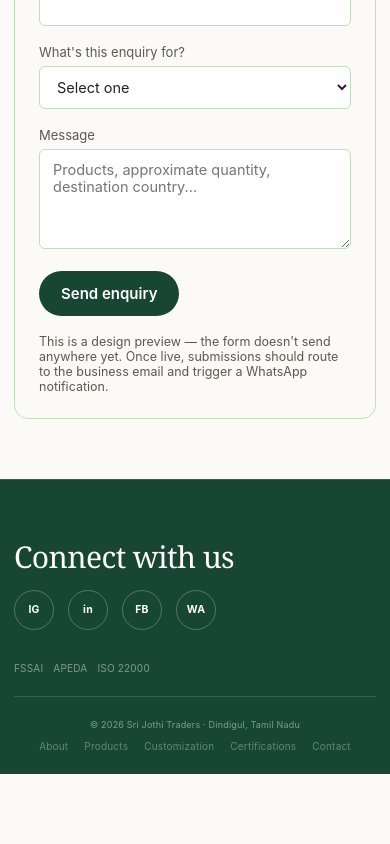
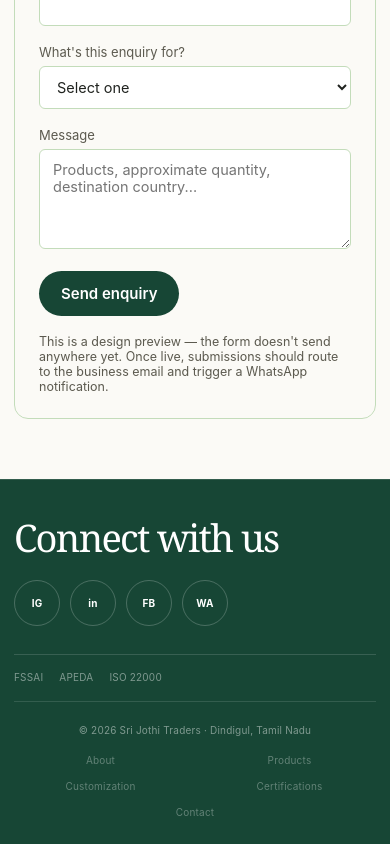
Before and after one commit to Lokesh-5618/sri-jothi-site, a React (Vite) app: page /contact in a window 390 px wide. Shown: the part 1022-1866 px from the top of the page. Before the commit the page ends 1796 px from the top, so only its background shows below. Built offline with nearby package versions, Linux system fonts and the light colour scheme.

Commit message:
Update index.css

```diff
--- a/src/index.css
+++ b/src/index.css
@@ -29,7 +29,7 @@
 
 /* ---------- reset ---------- */
 *, *::before, *::after { box-sizing: border-box; }
-html { scroll-behavior: smooth; }
+html { scroll-behavior: auto; }
 body {
   margin: 0;
   background: var(--paper);
@@ -83,14 +83,25 @@ section { padding: var(--space-section) 0; }
 .kicker { margin-bottom: 24px; }
 .index-num { font: clamp(64px, 8vw, 105px)/.8 var(--serif); color: var(--lime); }
 .section-head {
-  display: flex;
-  flex-direction: column;
-  gap: 14px;
+  display: grid;
+  grid-template-columns: 180px minmax(0, 1fr);
+  gap: clamp(30px, 6vw, 100px);
+  align-items: start;
   margin-bottom: clamp(48px, 6vw, 72px);
 }
-.section-head .eyebrow { padding-top: 0; }
+.section-head .eyebrow { padding-top: 10px; }
 
 /* ---------- scroll progress ---------- */
+#scroll-progress {
+  position: fixed;
+  top: 0; left: 0;
+  height: 2px;
+  width: 0%;
+  background: var(--brown);
+  z-index: 300;
+  transform-origin: left;
+}
+
 /* ---------- reveal system ---------- */
 .reveal {
   opacity: 0;
@@ -99,14 +110,7 @@ section { padding: var(--space-section) 0; }
   transition-delay: calc(var(--i, 0) * 80ms);
 }
 .reveal.is-visible { opacity: 1; transform: none; }
-.text-reveal {
-  overflow: hidden;
-  display: block;
-  /* room for descenders (y, g, p, j) so the tight heading line-height
-     doesn't get sliced off by the overflow:hidden reveal mask */
-  padding-bottom: 0.18em;
-  margin-bottom: -0.18em;
-}
+.text-reveal { overflow: hidden; display: block; }
 .text-reveal > * {
   display: block;
   transform: translateY(115%);
@@ -442,45 +446,48 @@ section:not(.page-hero):not(.hero)::before {
 
 /* ---------- footer ---------- */
 footer {
-  padding: 26px 0;
+  padding: 0;
   background: var(--green);
   border-top: 1px solid rgba(255, 255, 255, .12);
   color: rgba(255, 255, 255, .45);
   font-size: 10px;
   letter-spacing: .02em;
 }
-.footer-inner {
-  display: flex;
-  justify-content: space-between;
-  align-items: center;
-  flex-wrap: wrap;
-  gap: 14px;
+
+/* ---------- connect section ---------- */
+.footer-connect-section {
+  padding: clamp(44px, 5.5vw, 64px) 0 clamp(30px, 3.5vw, 40px);
+  border-bottom: 1px solid rgba(255, 255, 255, .14);
 }
-.footer-links { display: flex; gap: 22px; flex-wrap: wrap; }
-.footer-links a { opacity: .75; transition: opacity .25s; }
-.footer-links a:hover { opacity: 1; color: var(--lime); }
 
-.footer-connect-section {
-  padding: clamp(40px, 6vw, 64px) 0 clamp(32px, 5vw, 48px);
-}
 .footer-connect {
+  width: 100%;
   display: flex;
   align-items: center;
   justify-content: space-between;
-  flex-wrap: wrap;
-  gap: 24px;
+  gap: 48px;
 }
+
 .footer-connect-label {
-  font: 400 clamp(30px, 4.4vw, 46px)/1 var(--serif);
-  letter-spacing: -.02em;
+  font: 400 clamp(40px, 4.2vw, 58px)/1 var(--serif);
+  letter-spacing: -.045em;
   color: #fff;
+  white-space: nowrap;
 }
-.footer-socials { display: flex; gap: 14px; }
+
+.footer-socials {
+  display: flex;
+  align-items: center;
+  gap: 16px;
+  margin-left: auto;
+  flex-shrink: 0;
+}
+
 .footer-socials a {
-  width: 52px;
-  height: 52px;
+  width: 64px;
+  height: 64px;
   border-radius: 50%;
-  border: 1px solid rgba(255, 255, 255, .25);
+  border: 1px solid rgba(255, 255, 255, .22);
   display: flex;
   align-items: center;
   justify-content: center;
@@ -490,29 +497,170 @@ footer {
   color: #fff;
   transition: background .25s, border-color .25s, transform .25s var(--ease), color .25s;
 }
-.footer-socials a:hover { background: var(--lime); color: var(--green); border-color: var(--lime); transform: translateY(-2px); }
 
+.footer-socials a:hover {
+  background: var(--lime);
+  color: var(--green);
+  border-color: var(--lime);
+  transform: translateY(-2px);
+}
+
+/* ---------- certifications — separate minimal row ---------- */
 .footer-cert-section {
   display: flex;
-  padding-bottom: 22px;
-  margin-bottom: 22px;
+  align-items: center;
+  justify-content: flex-end;
+  padding: 16px 0 18px;
   border-bottom: 1px solid rgba(255, 255, 255, .12);
 }
-.footer-certs { display: flex; justify-content: flex-start; width: 100%; gap: 10px; flex-wrap: wrap; }
+
+.footer-certs {
+  display: flex;
+  align-items: center;
+  justify-content: flex-end;
+  gap: 34px;
+}
+
 .footer-cert-badge {
+  display: block;
+  width: auto;
+  height: auto;
+  margin: 0;
+  padding: 0;
+  border: 0;
+  border-radius: 0;
+  color: rgba(255, 255, 255, .48);
   font-size: 10px;
-  letter-spacing: .05em;
-  color: rgba(255, 255, 255, .7);
-  border: 1px solid rgba(255, 255, 255, .2);
-  padding: 6px 12px;
-  border-radius: 999px;
+  font-weight: 500;
+  line-height: 1;
+  letter-spacing: .025em;
+  white-space: nowrap;
+  transition: color .25s ease;
 }
-@media (max-width: 600px) {
-  .footer-connect { justify-content: flex-start; gap: 18px; }
-  .footer-socials a { width: 40px; height: 40px; font-size: 10.5px; }
+
+.footer-cert-badge:hover {
+  background: none;
+  border: 0;
+  color: rgba(255, 255, 255, .85);
+  transform: none;
 }
-@media (prefers-reduced-motion: reduce) {
-  .footer-socials a { transition: none; }
+
+/* ---------- bottom row ---------- */
+.footer-inner {
+  min-height: 70px;
+  display: flex;
+  justify-content: space-between;
+  align-items: center;
+  gap: 48px;
+}
+
+.footer-inner > span {
+  white-space: nowrap;
+}
+
+.footer-links {
+  display: grid;
+  grid-template-columns: repeat(5, auto);
+  align-items: center;
+  justify-content: end;
+  column-gap: clamp(28px, 3.2vw, 52px);
+  row-gap: 10px;
+}
+
+.footer-links a {
+  opacity: .72;
+  white-space: nowrap;
+  transition: opacity .25s, color .25s;
+}
+
+.footer-links a:hover {
+  opacity: 1;
+  color: var(--lime);
+}
+
+@media (max-width: 1000px) {
+  .footer-connect { gap: 30px; }
+  .footer-connect-label { font-size: 46px; }
+  .footer-socials { gap: 12px; }
+  .footer-socials a { width: 56px; height: 56px; }
+  .footer-certs { gap: 26px; }
+  .footer-links { column-gap: 24px; }
+}
+
+@media (max-width: 900px) {
+  .footer-inner {
+    min-height: auto;
+    padding: 22px 0 26px;
+    flex-direction: column;
+    align-items: center;
+    text-align: center;
+    gap: 18px;
+  }
+
+  .footer-inner > span { white-space: normal; }
+
+  .footer-links {
+    justify-content: center;
+    grid-template-columns: repeat(5, auto);
+    column-gap: 24px;
+  }
+}
+
+@media (max-width: 640px) {
+  .footer-connect-section {
+    padding: 38px 0 28px;
+  }
+
+  .footer-connect {
+    flex-direction: column;
+    align-items: flex-start;
+    gap: 24px;
+  }
+
+  .footer-connect-label { font-size: 42px; }
+
+  .footer-socials {
+    margin-left: 0;
+    gap: 10px;
+  }
+
+  .footer-socials a {
+    width: 50px;
+    height: 50px;
+    font-size: 10px;
+  }
+
+  .footer-cert-section {
+    justify-content: flex-start;
+    padding: 16px 0 18px;
+  }
+
+  .footer-certs {
+    justify-content: flex-start;
+    gap: 22px;
+    flex-wrap: wrap;
+  }
+
+  .footer-links {
+    width: 100%;
+    grid-template-columns: repeat(2, 1fr);
+    justify-content: stretch;
+    gap: 14px 24px;
+    text-align: center;
+  }
+
+  .footer-links a:last-child {
+    grid-column: 1 / -1;
+  }
+
+  footer { padding: 0; }
+}
+
+@media (max-width: 390px) {
+  .footer-connect-label { font-size: 38px; }
+  .footer-socials a { width: 46px; height: 46px; }
+  .footer-certs { gap: 16px; }
+  .footer-links { column-gap: 16px; }
 }
 
 /* ---------- page-load veil ---------- */
@@ -535,6 +683,8 @@ body:before {
   .navlinks { display: none; }
   .navcta { display: none; }
   .hamburger { display: flex; }
+  .section-head { grid-template-columns: 1fr; gap: 20px; }
+  .section-head .eyebrow { padding-top: 0; }
   .grid-2 { grid-template-columns: 1fr; gap: 36px; }
 }
 
@@ -543,8 +693,6 @@ body:before {
   .page-hero { min-height: 46vh; }
   .page-hero h1 { max-width: 15ch; }
   .page-hero:after { width: 80vw; right: -35vw; top: -28vw; }
-  .footer-inner { flex-direction: column; text-align: center; gap: 10px; }
-  .footer-links { justify-content: center; }
 }
 
 @media (max-width: 768px) {
@@ -581,9 +729,6 @@ body:before {
   section:not(.page-hero):not(.hero)::before { width: 90px; height: 90px; right: -60px; }
   .index-num { font-size: clamp(50px, 15vw, 70px); }
   .display { font-size: clamp(32px, 9vw, 52px); }
-  .footer-inner { padding: 0; font-size: 9px; }
-  .footer-links { gap: 16px; font-size: 10px; }
-  footer { padding: 22px 0; }
 }
 
 @media (max-width: 390px) {
@@ -630,7 +775,6 @@ body:before {
 .hero-copy { position: relative; z-index: 5; max-width: 700px; }
 .hero-visual { position: relative; min-height: 600px; z-index: 2; }
 .hero h1 { font-size: clamp(62px, 7.5vw, 118px); line-height: .9; max-width: 780px; }
-.hero h1 .line { display: block; }
 .hero h1 em { font-style: normal; }
 .hero-intro { max-width: 560px; margin-top: 34px; font-size: 15px; line-height: 1.8; color: var(--muted); }
 .hero-actions { margin-top: 28px; display: flex; gap: 12px; flex-wrap: wrap; }
@@ -740,24 +884,24 @@ body:before {
 .statement-inner { width: min(1120px, 100%); margin: auto; }
 .statement h2 { font: 400 clamp(56px, 8vw, 112px)/.9 var(--serif); letter-spacing: -.05em; color: var(--green); margin: 0; }
 .statement h2 .accent { color: var(--brown); }
-.statement p { margin: 40px 0 0 0; max-width: 500px; font-size: 15px; line-height: 1.8; color: #686860; }
+.statement p { margin: 40px 0 0 auto; max-width: 500px; font-size: 15px; line-height: 1.8; color: #686860; }
 
 /* journey */
 .journey { background: var(--paper); padding-bottom: 0; }
 .journey-copy { display: flex; justify-content: space-between; gap: 40px; align-items: end; margin-bottom: 28px; }
 .journey-copy .display { max-width: 760px; }
 .journey-note { max-width: 300px; font-size: 12px; line-height: 1.7; color: var(--muted); }
-/* No extra scroll track needed — the "hold" is done in JS by freezing
-   page scroll while the wheel/touch input drives the animation progress.
-   This container only needs to be exactly one viewport tall on desktop. */
-.journey-scroll { position: relative; }
+/* tall scroll track: the extra height (300vh - 100vh) is the scroll
+   distance the user travels while the section stays pinned in place */
+.journey-scroll { position: relative; height: 100vh; min-height: 0; }
 .journey-pin {
-  position: relative;
+  position: sticky;
+  top: 0;
+  height: 100vh;
+  display: flex;
+  flex-direction: column;
+  justify-content: center;
   padding-top: 16px;
-}
-@media (min-width: 1051px) {
-  .journey-scroll { height: 100vh; }
-  .journey-pin { height: 100%; display: flex; flex-direction: column; justify-content: center; }
 }
 .journey-visual { height: min(62vh, 540px); background: var(--green); position: relative; overflow: hidden; border-radius: 16px; box-shadow: 0 30px 60px rgba(16, 56, 42, .18); }
 .journey-visual:before { content: ""; position: absolute; inset: -30%; background: radial-gradient(circle at 70% 30%, rgba(219, 233, 210, .13), transparent 28%), radial-gradient(circle at 30% 70%, rgba(137, 107, 75, .13), transparent 25%); animation: journeyGlow 9s ease-in-out infinite alternate; }
@@ -812,6 +956,8 @@ body:before {
   .cap:nth-child(3) { border-left: 1px solid rgba(255, 255, 255, .18); }
   .products-grid { grid-template-columns: 1fr 1fr; }
   .product:first-child { grid-column: 1/-1; }
+  .journey-scroll { height: auto; }
+  .journey-pin { position: static; height: auto; padding-top: 16px; }
   .journey-copy { display: block; }
   .journey-note { margin-top: 25px; }
   .statement p { margin-left: 0; max-width: 100%; }
@@ -848,6 +994,8 @@ body:before {
   .statement { padding-top: 80px; padding-bottom: 80px; }
   .statement h2 { font-size: clamp(42px, 12vw, 80px); }
   .statement p { margin-left: 0; margin-top: 28px; font-size: 14px; }
+  .journey-scroll { height: auto; }
+  .journey-pin { position: static; top: auto; height: auto; }
   .journey-svg { min-width: 640px; left: -120px; }
   .journey-visual { height: min(55vh, 420px); }
   .journey-words { grid-template-columns: 1fr 1fr; }
```
